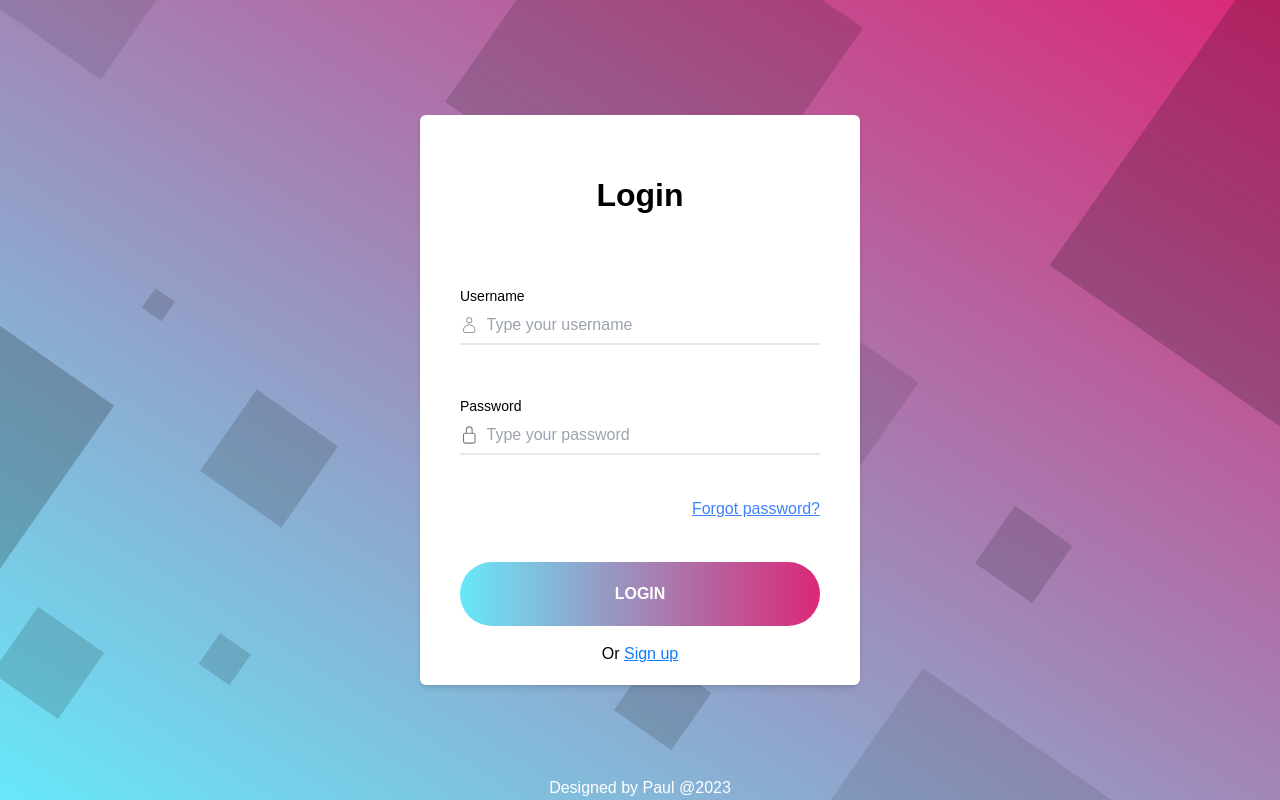
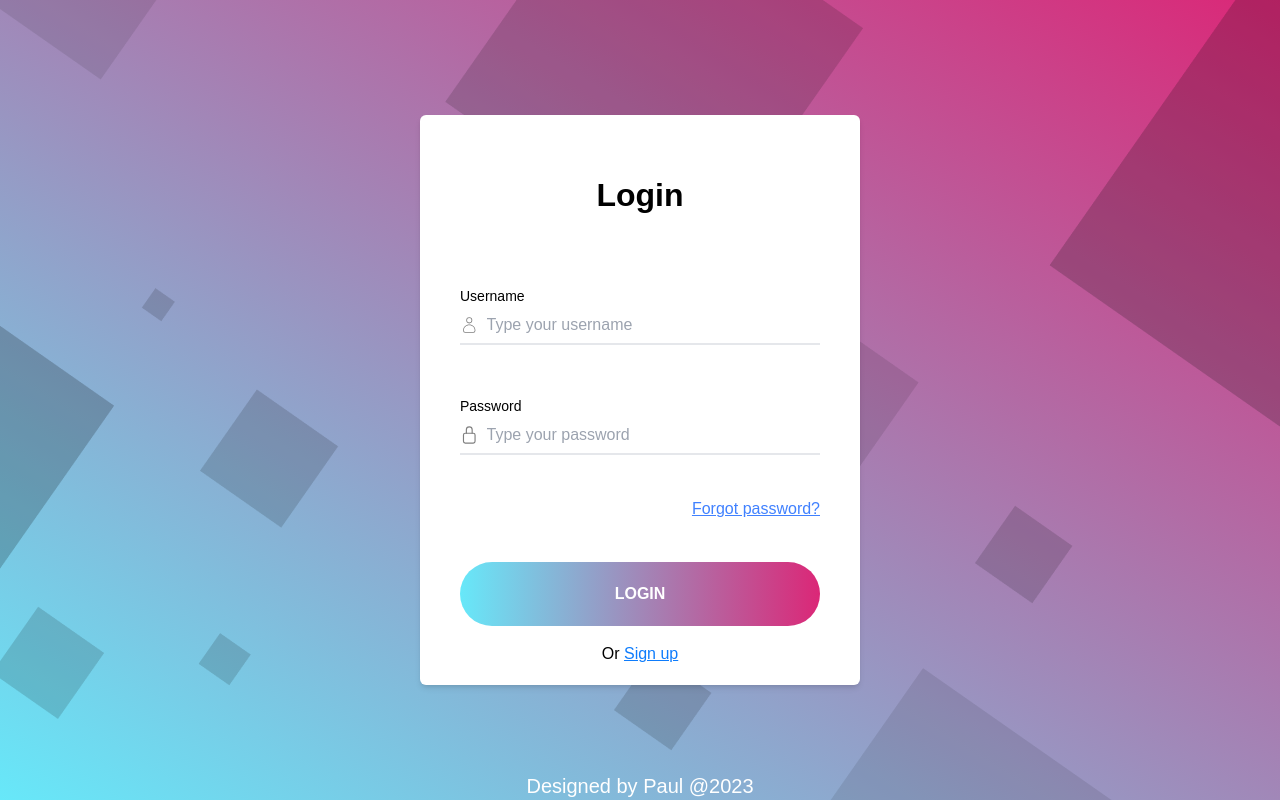
Before and after one commit to 1902VanHuongCoder/Cumulative_points_calculator, a React (Vite) app: page /login in a window 1280 px wide. Built offline with nearby package versions, Linux system fonts and the light colour scheme; the HTML template or start-up script is replaced by a standard one.

Commit message:
completed my taks

```diff
--- a/src/components/Login.jsx
+++ b/src/components/Login.jsx
@@ -64,7 +64,7 @@ const Login = () => {
         </div>
       </div>
       <div className={`absolute ${window.innerWidth < 836 ? "bottom-5" : "bottom-0"} left-[50%] translate-x-[-50%] text-white`}>
-        <p>Designed by Paul @2023</p>
+        <p className="text-sm sm:text-xl">Designed by Paul @2023</p>
       </div>
     </div>
   );
```
